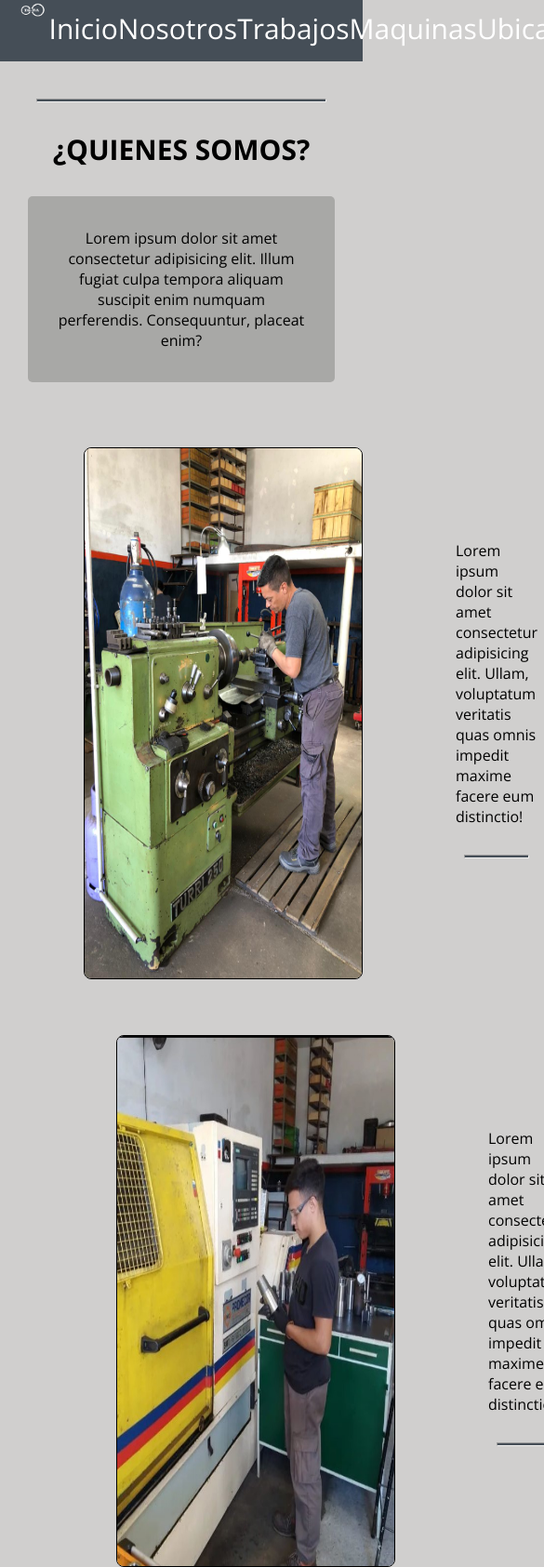
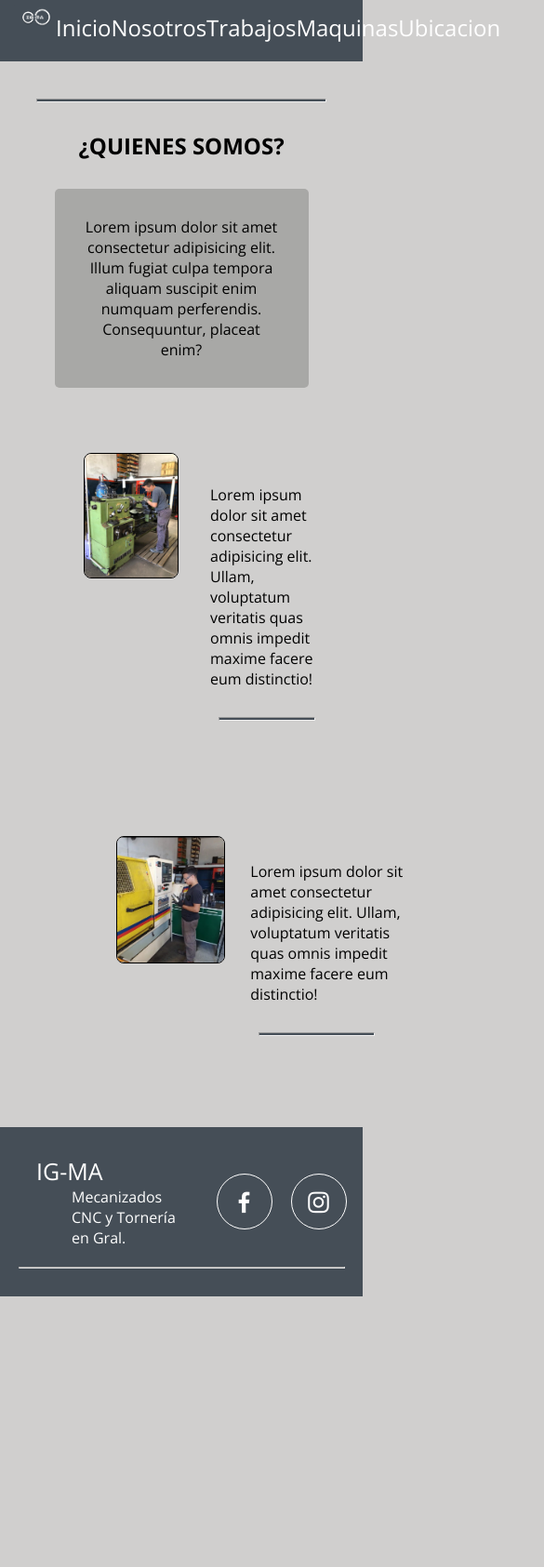
Before and after one commit to Nacho052/PFPeralta, a plain HTML site: page pages/nosotros.html in a window 390 px wide. Shown: the top 1685 px of the page at 93% size, 585 px wide, since content can reach past the window. After the commit the page ends 1394 px from the top, so only its background shows below. Drawn offline with nearby package versions, Linux system fonts and the light colour scheme.

Commit message:
primeras @media

```diff
--- a/css/styles.css
+++ b/css/styles.css
@@ -17,7 +17,7 @@ body{
     display: flex;
     flex-direction: row;
     justify-content: space-evenly;
-    font-size: 30px;
+    font-size: 180%;
     align-items: center;
     text-align:center;
     color: aliceblue;
@@ -236,7 +236,7 @@ body{
 .conteiner-general{
     display: grid;
     width: 100%;
-    grid-template-columns:repeat(3, 315px);
+    grid-template-columns:repeat(3, 15%);
     grid-template-rows:repeat(2, 47%);
     justify-content: center;
     align-content: center;
@@ -404,24 +404,151 @@ footer{
 /* Medias */
 
 @media (max-width: 1024px){
+
+    /* index */
     .Logo{
         width: 10%;
     }
+
+    .titulo{
+        font-size: 250%;
+    }
+    .Subtitulo{
+        font-size: 150%;
+    }
+
+    .informacion-principal{
+        font-size: 180%;
+    }
+
+    /* nosotros */
+
+    .div-quienes-somos{
+        font-size: 100%;
+    }
+
+    .line-padre{
+        margin-left: 7%;
+    }
+
+    .section-hijo{
+        width: 100%;
+    }
+
+    .line-hijo{
+        width: 70%;
+        margin-left: 5%;
+    }
+
+    /* trabajos */
+
+    .titulo-trabajo{
+        font-size: 160%;
+    }
+
+    .foto-t{
+        width: 100%;
+    }
+
+    /* maquinas */
+
+    .titulo-maquinas{
+        font-size: 170%;
+    }
+
+    /* ubicacion */
+
+    .ubicacion{
+        font-size: 160%;
+    }
+
+    /* footer */
 
     .footer-content{
         width: 100%;
     }
 
     .contact-us{
-        width: 0%;
+        width: 50%;
     }
 
     .info{
-        font-size: 20px;
+        font-size: 25px;
+        margin-left: 15%;
+    }
+    .info +p{
+        margin-left: 77px;
     }
 
     .social-media{
         width: 50%;
-        margin: 0 40px 0 20px;
+        justify-content: center;
+    }
+
+}
+
+@media (max-width: 768px){
+
+    /*index*/
+
+    .Logo{
+        width: 12%;
+        margin-top: 5px;
+    }
+
+    .nav{
+        font-size: 150%;
+    }
+
+    .nav > li{
+        margin-top: 13px;
+    }
+
+    .titulo{
+        font-size: 200%;
+    }
+    .Subtitulo{
+        font-size: 150%;
+    }
+
+    /* nosotros */
+
+    .div-nosotros{
+        width: 70%;
+        height: 20%;
+    }
+    .img-padre{
+        width: 30%;
+        height: 40%;
+    }
+
+    .texto-padre{
+        width: 70%;
+        margin: 10%;
+    }
+
+    .img-hijo{
+        width: 30%;
+        height: 40%;
+    }
+
+    .texto-hijo{
+        width: 70%;
+        margin: 7%;
+    }
+
+    /* footer */
+
+    .info{
+        margin-left: 20%;
     }
 }
+
+
+@media (max-width: 320px ){
+    /* index */
+    /* nosotros */
+    /* trabajos */
+    /* maquinas */
+    /* ubicacion */
+}
```
Also changed, not shown: index.html (+1 -1 lines), pages/maquinas.html (+1 -1 lines), pages/trabajos.html (+1 -1 lines), pages/ubicacion.html (+1 -1 lines).
